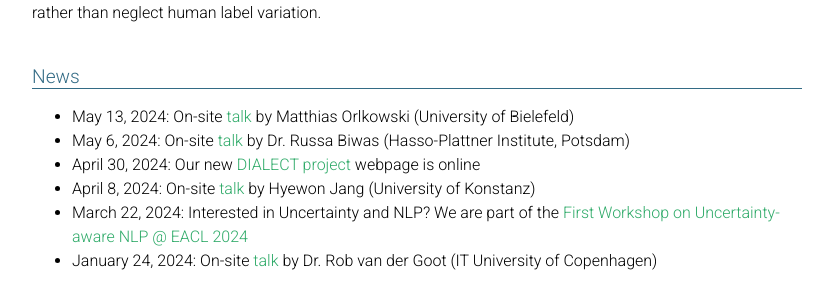
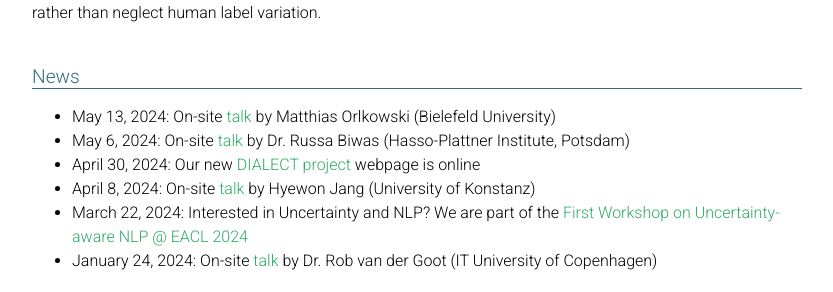
Before and after one commit to mainlp/mainlp.github.io, a Jekyll site: the page built from _pages/about.md, in a window 1280 px wide and 900 px high. Shown: the part 359-651 px from the top of the window, without its empty margins (223-1056 px from the left). Built offline with Jekyll 4.4.1, drawn with Linux system fonts in a browser that asks for light colours; full-size pictures stand in for the smaller copies a plugin makes; comment, search, counter and statistics services are not loaded; a style sheet for code colours, icons or effects is not loaded.

```diff
--- a/_pages/about.md
+++ b/_pages/about.md
@@ -161,7 +161,7 @@ In broad terms, our aim human-centric NLP: to make NLP models more robust and in
   </ul> -->
 <!-- <h3 style="font-size: 1rem; font-weight: bolder;">Events</h3> -->
   <ul>
-    <li>May 13, 2024: On-site <a href="/events/#2024-05-13-matthias-orlikowski">talk</a> by Matthias Orlkowski (University of Bielefeld)</li>
+    <li>May 13, 2024: On-site <a href="/events/#2024-05-13-matthias-orlikowski">talk</a> by Matthias Orlkowski (Bielefeld University)</li>
     <li>May 6, 2024: On-site <a href="/events/#2024-05-06-russa-biwas">talk</a> by Dr. Russa Biwas (Hasso-Plattner Institute, Potsdam)</li>
     <li>April 30, 2024: Our new <a href="https://dialect-erc.github.io">DIALECT project</a> webpage is online</li>
     <li>April 8, 2024: On-site <a href="/events/#2024-04-08-hyewon-jang">talk</a> by Hyewon Jang (University of Konstanz)</li>
```
